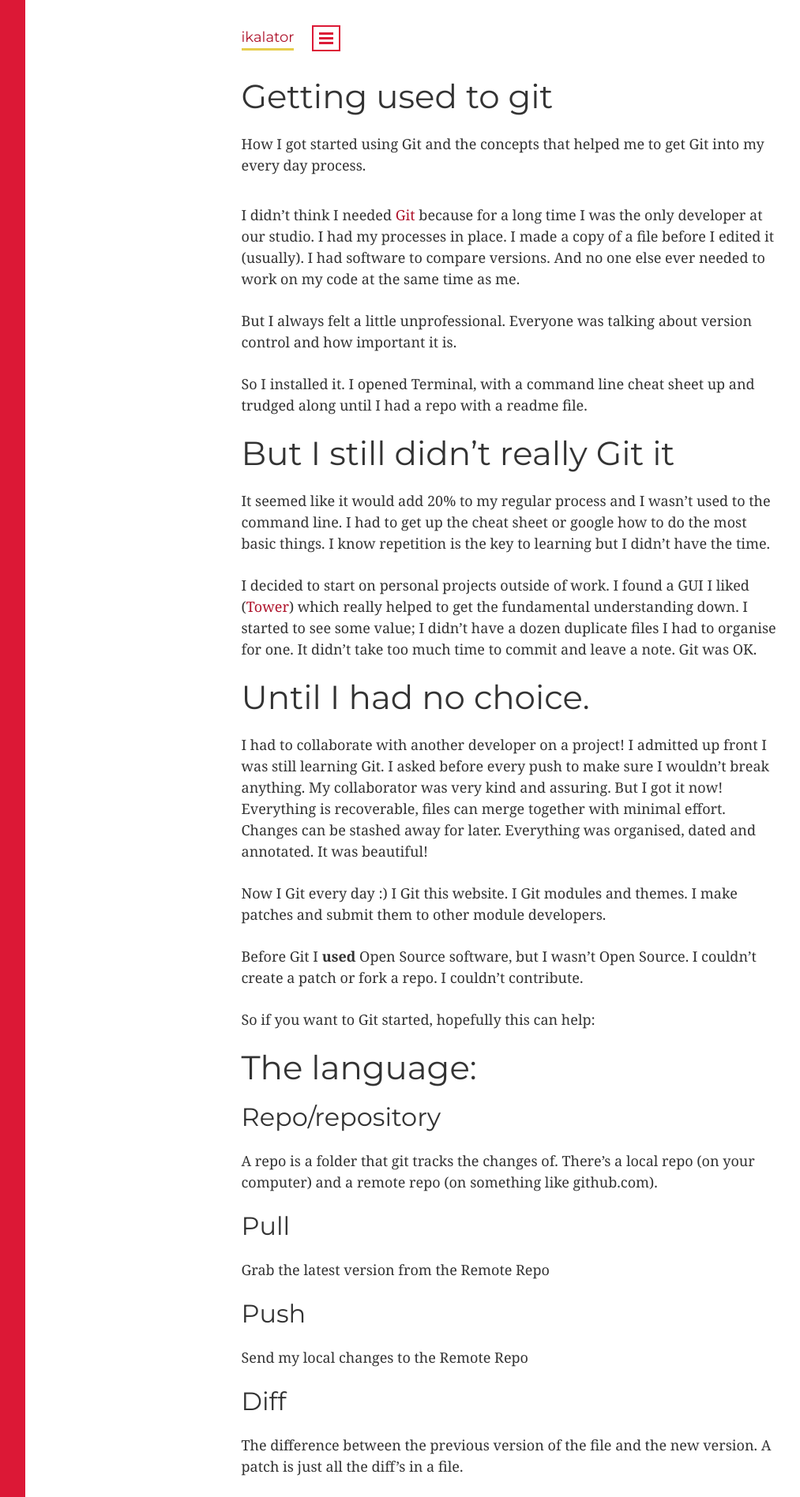
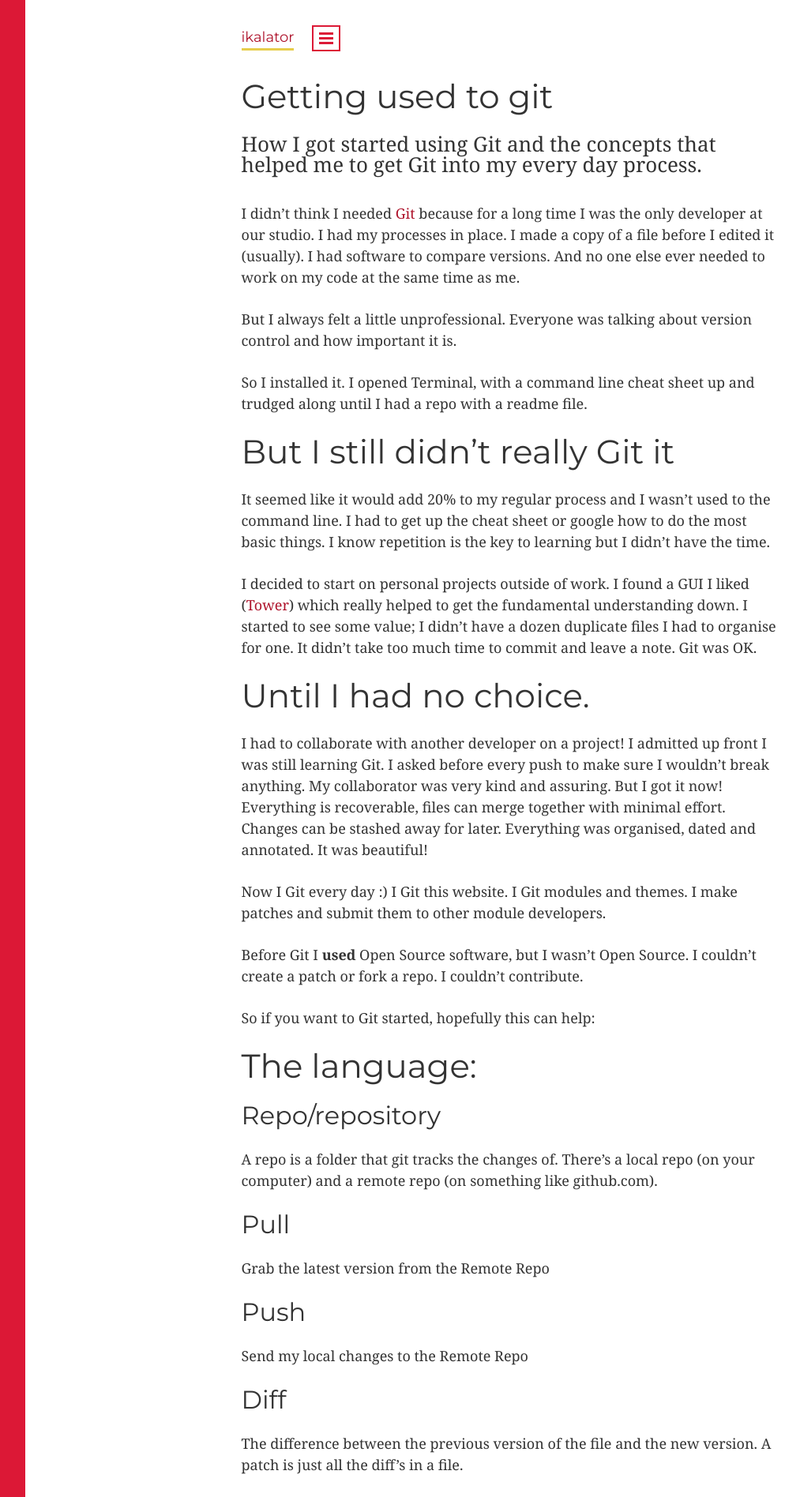
Before and after one commit to rikki-iki/rikki-iki.github.io, a Jekyll site: the page built from _posts/2013-09-19-getting-used-to-git.markdown, in a window 1280 px wide. Shown: the top 1896 px of the page at 79% size, without its empty margins (0-1013 px from the left). Built offline with Jekyll 4.4.1, drawn with Linux system fonts in a browser that asks for light colours; Markdown is read by kramdown in place of the engine named in the settings.

Commit message:
header and footer type styles

```diff
--- a/css/ikalator.css
+++ b/css/ikalator.css
@@ -409,10 +409,18 @@
   line-height: 1.625em;
   font-family: Montserrat, "Helvetica Neue", Helvetica, Arial, sans-serif;
 }
-
+  footer i {
+    font-style: normal;
+  }
 header {
   margin-bottom: 2em;
 }
+  header p {
+    font-size: 1.625em; /* 26px */
+    font-size: 1.625rem;
+    line-height: 1em;
+    margin-bottom: 26px;
+  }
 .ikalator {
   font-family: Montserrat, "Helvetica Neue", Helvetica, Arial, sans-serif;
   display: inline-block;
```
